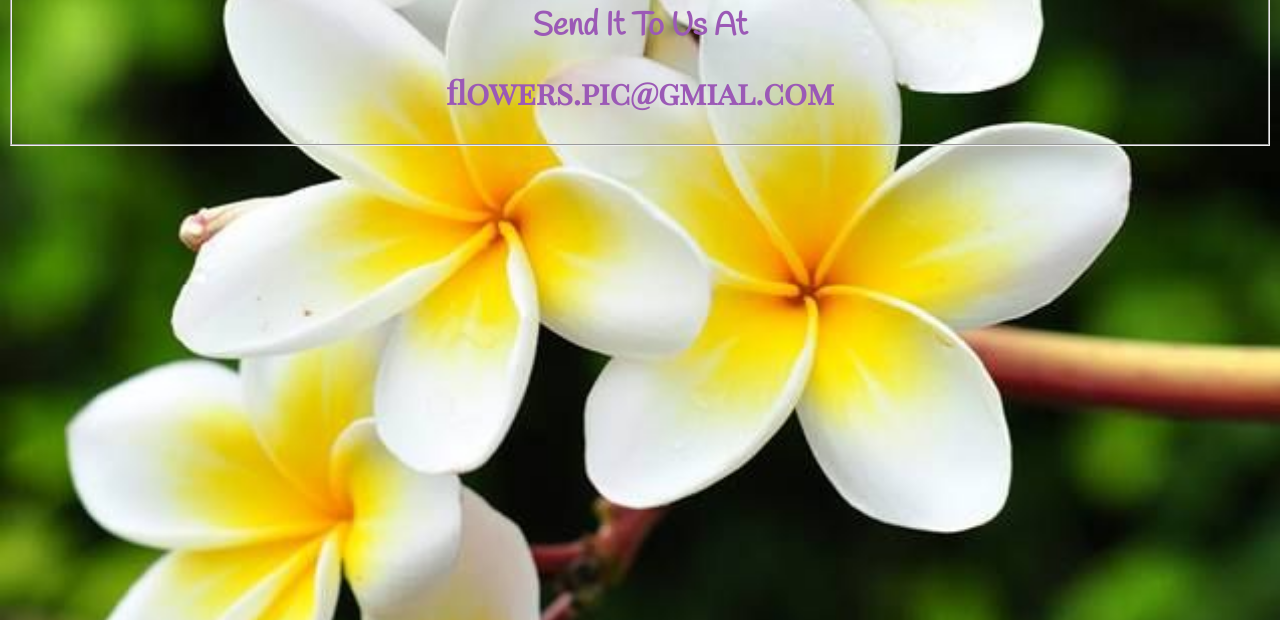
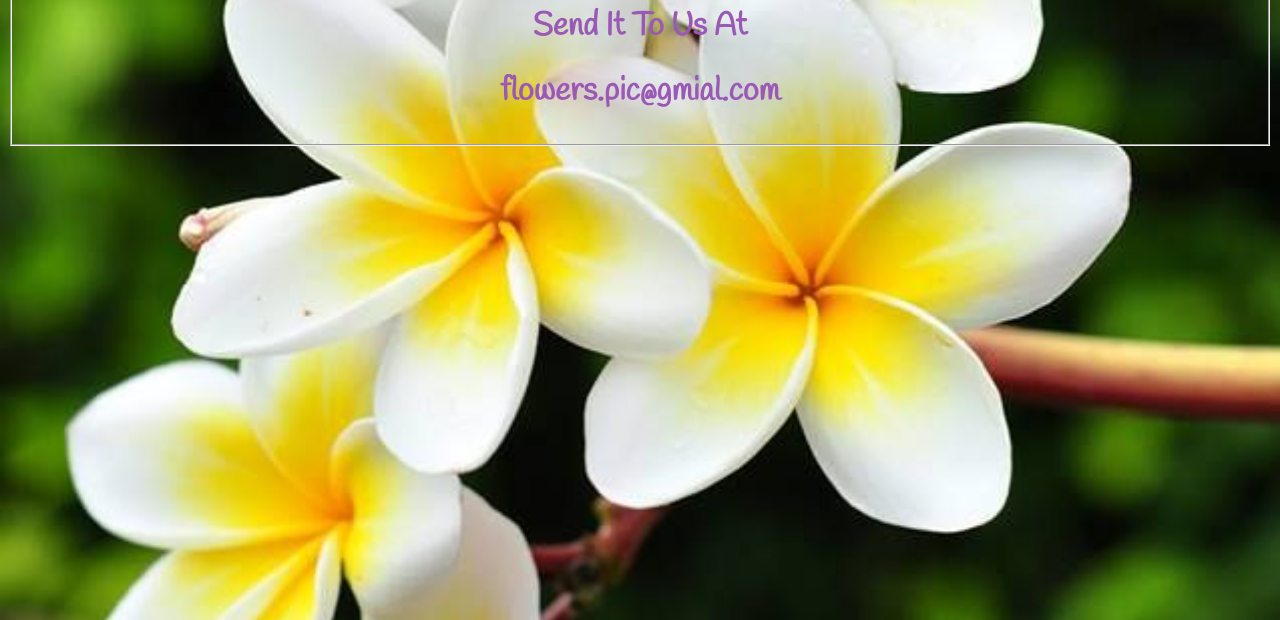
Before and after one commit to Daph1929/Onscroll_animation_test, a plain HTML site: page photo.html in a window 1280 px wide. Shown: the part 180-800 px from the top of the page. Drawn offline with Linux system fonts and the light colour scheme.

Commit message:
Collabrotext Commit

```diff
--- a/photo.html
+++ b/photo.html
@@ -13,7 +13,7 @@
 <h1 style="font-family: 'Playfair Display SC', serif;">And Win Amazing Prizes</h1>
 <div class="fi1"></div>
 <LEGEND><h1>Send It To Us At</h1></LEGEND>
-<h1 style="font-family: 'Playfair Display SC', serif;">flowers.pic@gmial.com</h1>
+<h1>flowers.pic@gmial.com</h1>
 </FIELDSET>
 </body>
 </html>
```
